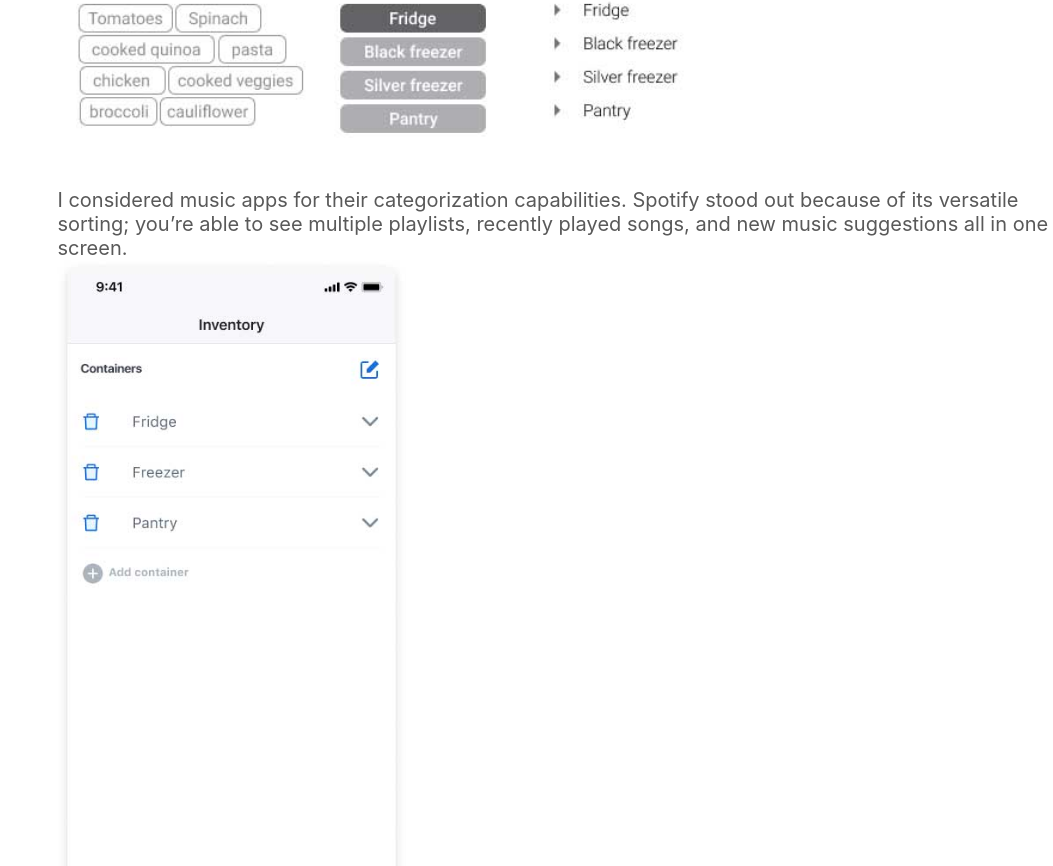
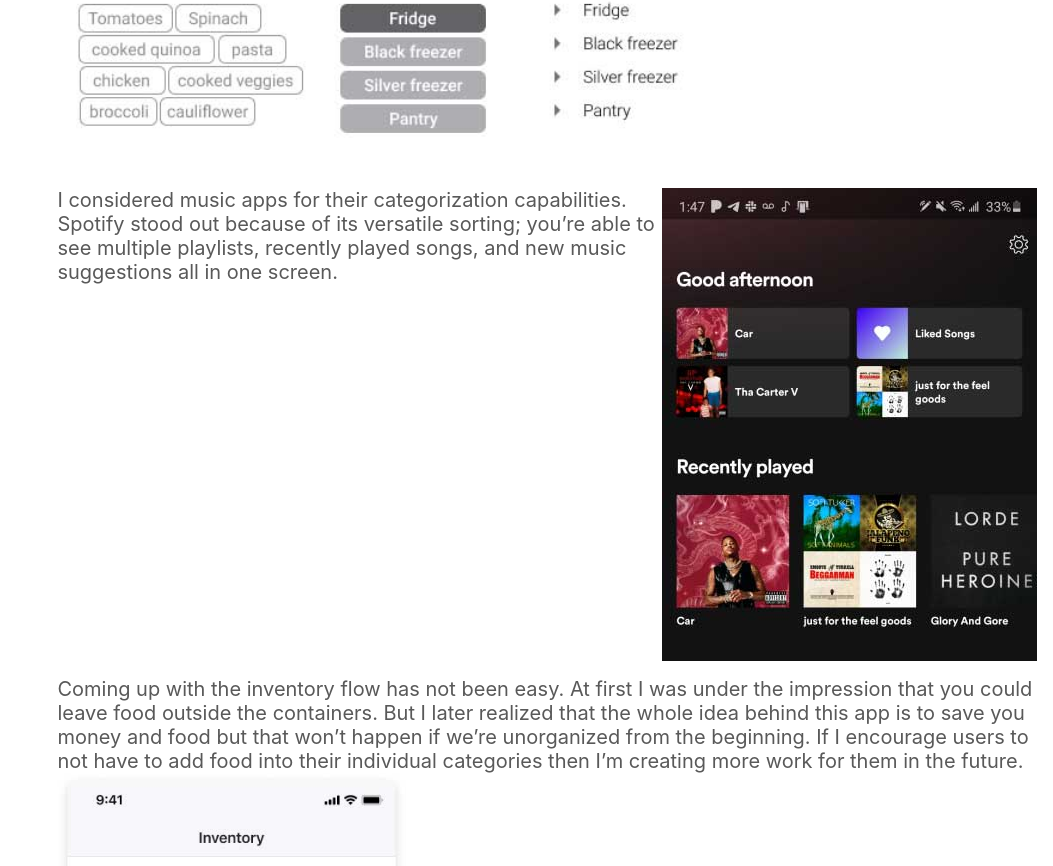
Before and after one commit to vishalicious213/mahiya, a React (Create React App) app: page / in a window 1280 px wide. Shown: the part 1654-2520 px from the top of the page, without its empty margins (227-1280 px from the left). Built offline with nearby package versions, Linux system fonts and the light colour scheme.

Commit message:
drafted Mealventory - adding, styling & optimizing images

```diff
--- a/src/components/case-studies/Mealventory.js
+++ b/src/components/case-studies/Mealventory.js
@@ -4,8 +4,8 @@ import img2 from '../../img/case-study/meal/2.jpg'
 import img3 from '../../img/case-study/meal/3.jpg'
 import img4 from '../../img/case-study/meal/4.jpg'
 import img5 from '../../img/case-study/meal/5.jpg'
-// import img6 from '../../img/case-study/meal/6.png'
-// import img7 from '../../img/case-study/meal/7.png'
+import img6 from '../../img/case-study/meal/6.jpg'
+// import img7 from '../../img/case-study/meal/7.jpg'
 // import img8 from '../../img/case-study/meal/8.jpg'
 // import img9 from '../../img/case-study/meal/9.jpg'
 // import img10 from '../../img/case-study/meal/10.jpg'
@@ -39,9 +39,9 @@ function Meal() {
           <img className='app-screen-6' src={img5} alt='activity tracker app screenshot'></img>
         </div>
 
-        <div className='app-screen-container'>
-          <p className='case-font'>I considered music apps for their categorization capabilities. Spotify stood out because of its versatile sorting; you’re able to see multiple playlists, recently played songs, and new music suggestions all in one screen.</p>
-          <img className='app-screen' src={img2} alt='activity tracker app screenshot'></img>
+        <div className='app-screen-container text-and-img'>
+          <p className='case-font fify-percent'>I considered music apps for their categorization capabilities. Spotify stood out because of its versatile sorting; you’re able to see multiple playlists, recently played songs, and new music suggestions all in one screen.</p>
+          <img className='app-screen fifty-percent' src={img6} alt='activity tracker app screenshot'></img>
         </div>
 
         <p className='case-font'>Coming up with the inventory flow has not been easy. At first I was under the impression that you could leave food outside the containers. But I later realized that the whole idea behind this app is to save you money and food but that won’t happen if we’re unorganized from the beginning.  If I encourage users to not have to add food into their individual categories then I’m creating more work for them in the future.</p>
--- a/src/styles/case-studies.css
+++ b/src/styles/case-studies.css
@@ -163,3 +163,7 @@
     width: 45%;
     margin-right: 1rem;
 }
+
+.fifty-percent {
+    width: 50%;
+}
```
Also changed, not shown: src/img/case-study/meal/6.jpg (added).
